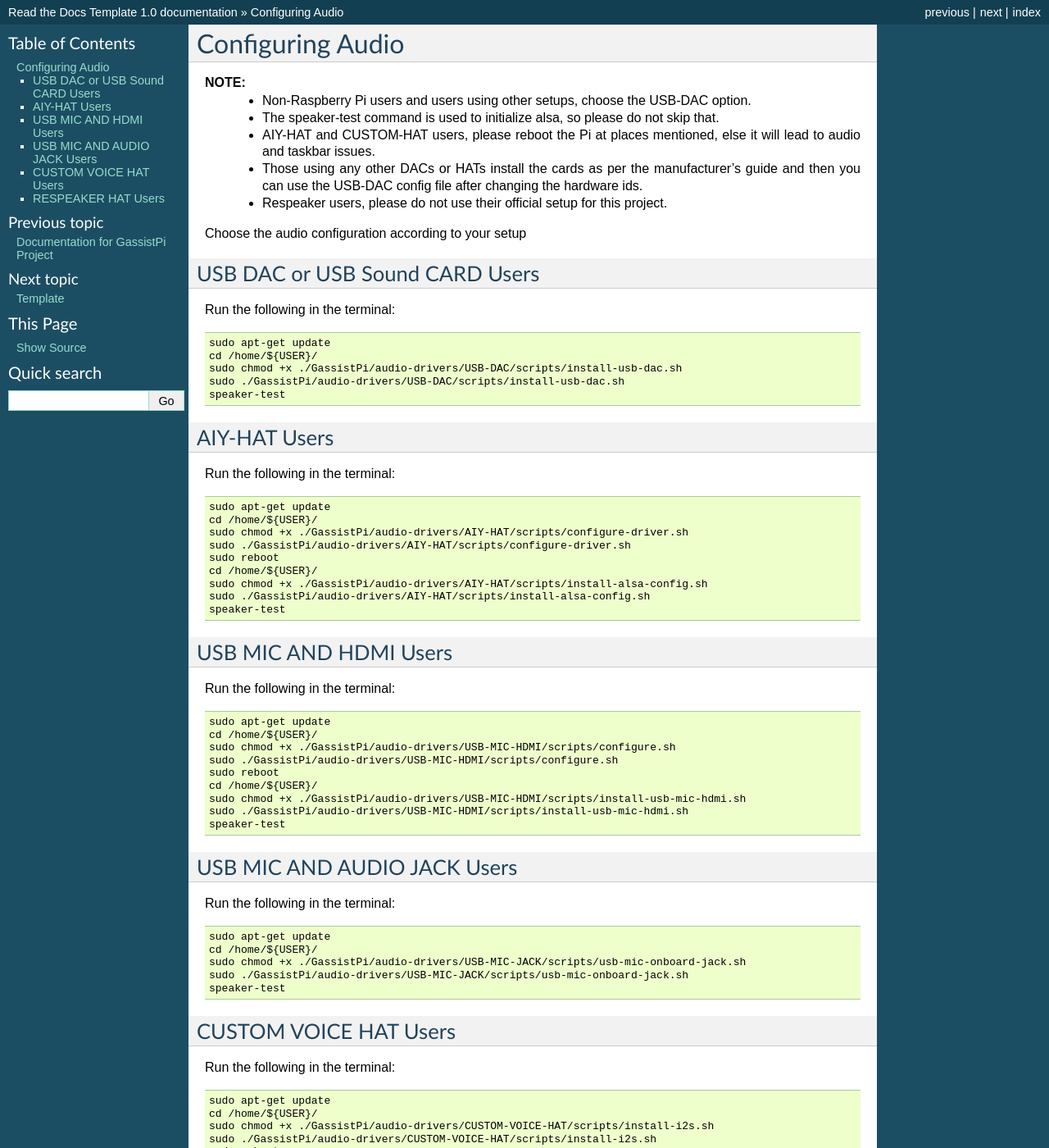
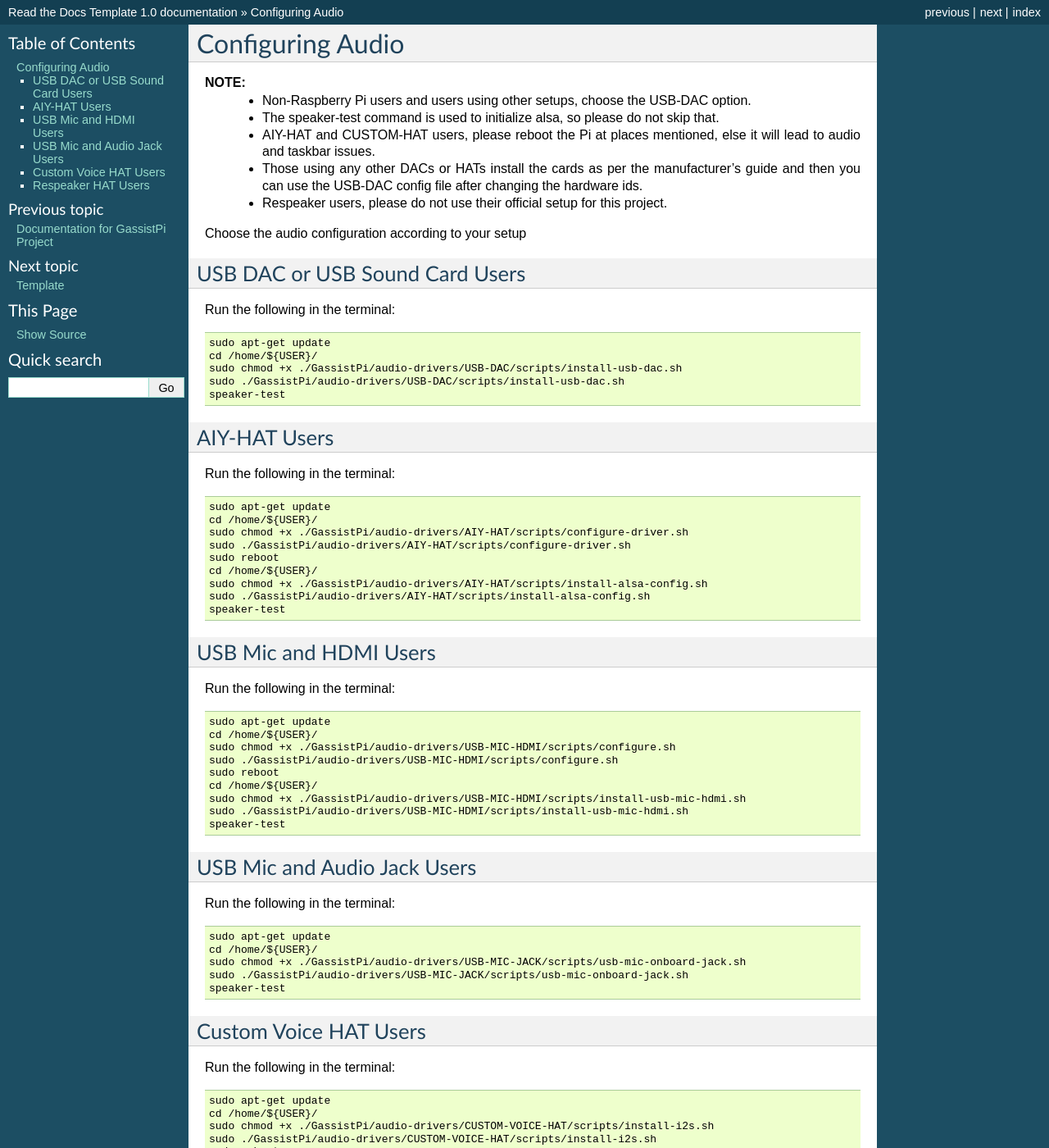
Before and after one commit to shivasiddharth/GassistPi-Documentation, a Sphinx documentation site: the page built from docs/audioconfig.rst, in a window 1280 px wide and 1400 px high. Shown: the whole window at 82% size. Built offline with Sphinx 7.4.7, drawn with Linux system fonts in a browser that asks for light colours; some of the changed text lies outside the part shown.

```diff
--- a/docs/audioconfig.rst
+++ b/docs/audioconfig.rst
@@ -11,7 +11,7 @@ Configuring Audio
 
 Choose the audio configuration according to your setup
 
-USB DAC or USB Sound CARD Users
+USB DAC or USB Sound Card Users
 -------------------------------
 Run the following in the terminal::
 
@@ -37,7 +37,7 @@ Run the following in the terminal::
      speaker-test
 
 
-USB MIC AND HDMI Users
+USB Mic and HDMI Users
 -------------------------
 Run the following in the terminal::
 
@@ -52,7 +52,7 @@ Run the following in the terminal::
       speaker-test
 
 
-USB MIC AND AUDIO JACK Users
+USB Mic and Audio Jack Users
 ------------------------------
 Run the following in the terminal::
 
@@ -63,7 +63,7 @@ Run the following in the terminal::
        speaker-test
 
 
-CUSTOM VOICE HAT Users
+Custom Voice HAT Users
 ------------------------
 Run the following in the terminal::
 
@@ -78,7 +78,7 @@ Run the following in the terminal::
        speaker-test
 
 
-RESPEAKER HAT Users
+Respeaker HAT Users
 ---------------------
 Run the following in the terminal::
 
```
